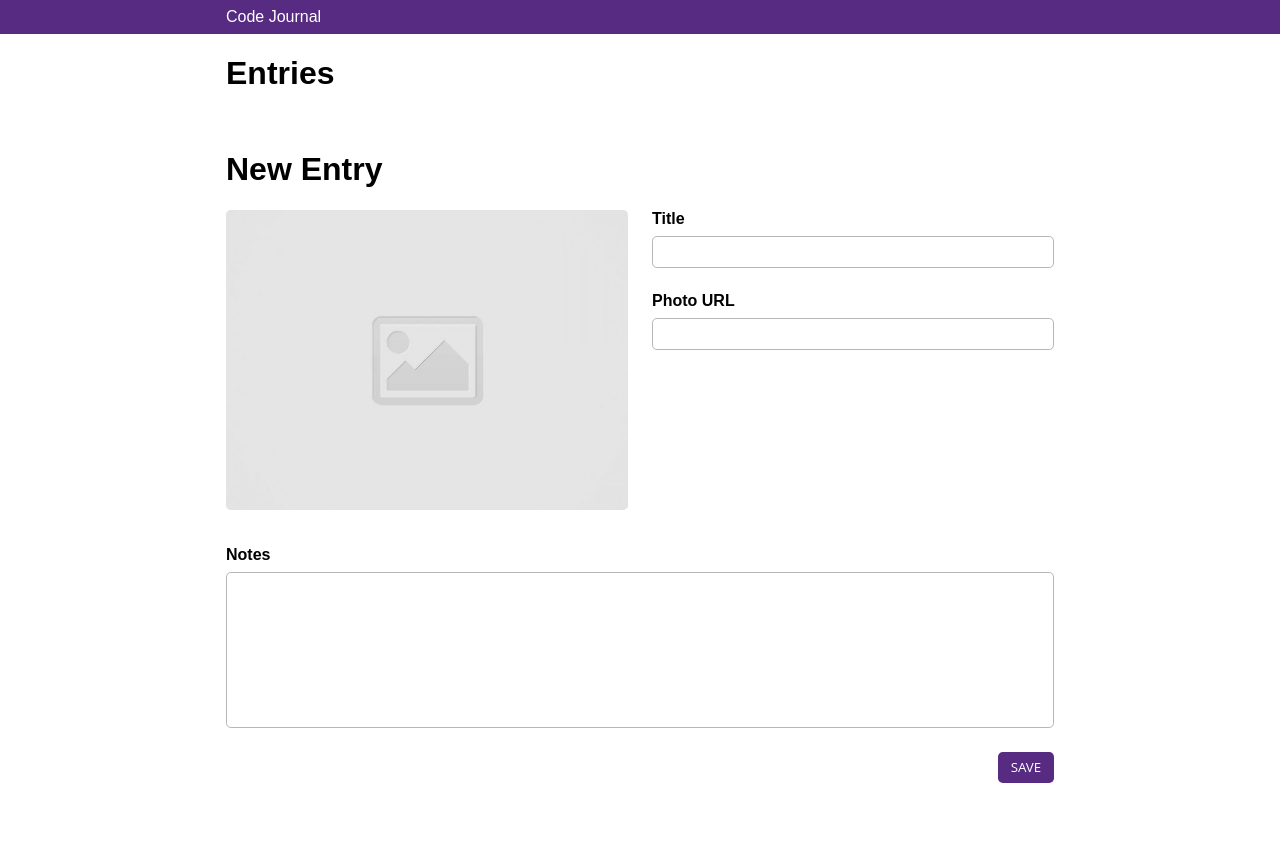
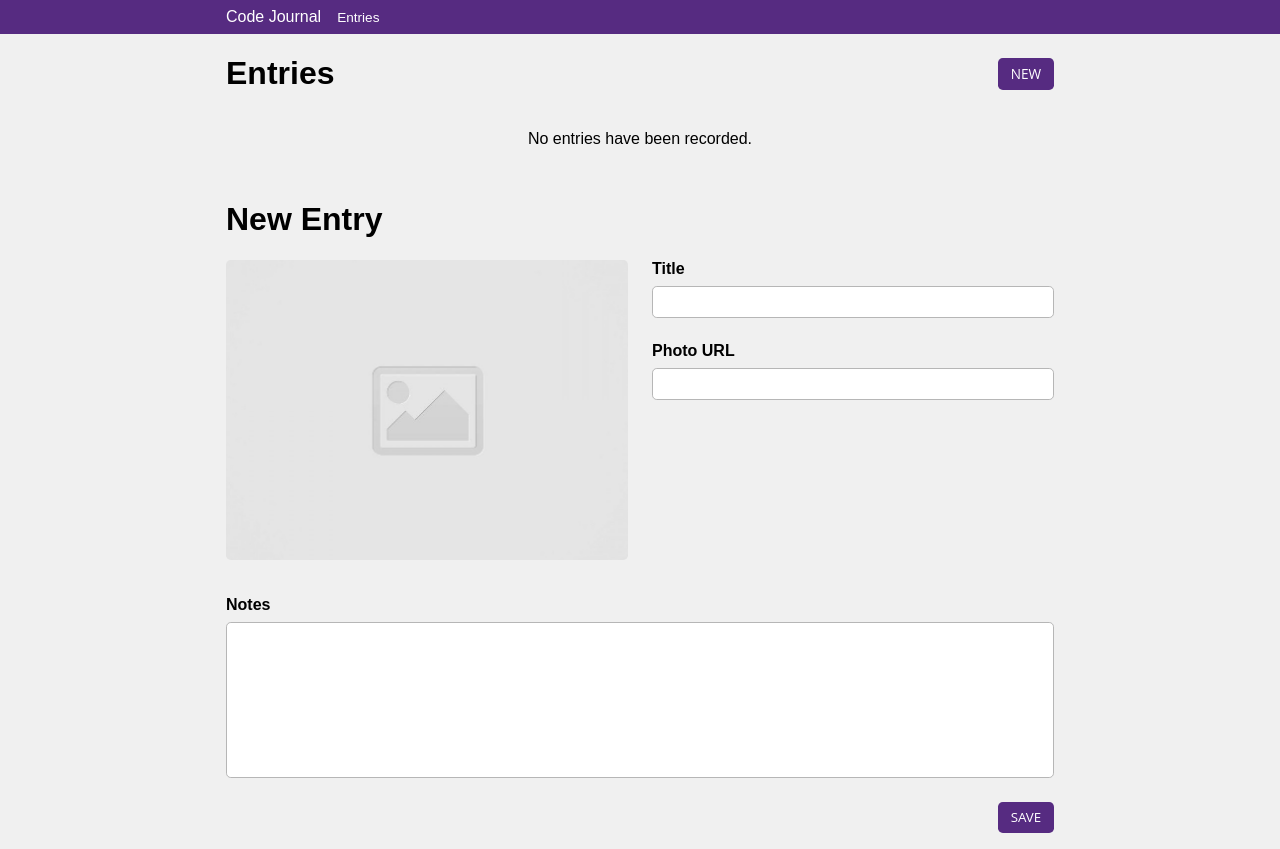
Before and after one commit to Scarlet-K/code-journal, a website: page index.html in a window 1280 px wide. Before the commit the page ends 800 px from the top, so only its background shows below. Drawn offline with Linux system fonts and the light colour scheme.

Commit message:
In progress: add an anchor to the entries view that shows the entry form. #2

```diff
--- a/css/styles.css
+++ b/css/styles.css
@@ -1,5 +1,6 @@
 body {
   font-family: "Proza Libre", sans-serif;
+  background-color: #f0f0f0;
 }
 
 label,
@@ -32,6 +33,12 @@ img {
   max-height: 300px;
   object-fit: cover;
   border-radius: 0.3rem;
+}
+
+a {
+  padding: 0 1rem;
+  text-decoration: none;
+  font-size: 0.85rem;
 }
 
 .purple-back {
@@ -67,7 +74,25 @@ img {
   text-align: right;
 }
 
+.text-center {
+  text-align: center;
+}
+
+.align-center {
+  align-items: center;
+}
+
 .save-button {
+  color: white;
+  background-color: #562b81;
+  border: none;
+  border-radius: 0.3rem;
+  padding: 0.4rem 0.8rem;
+  font-family: "Open sans", sans-serif;
+  text-transform: uppercase;
+}
+
+.fake-button {
   color: white;
   background-color: #562b81;
   border: none;
--- a/index.html
+++ b/index.html
@@ -17,17 +17,25 @@
     <div class="container">
       <div class="row">
         <div class="column-full">
-          <p class="white-font margin">Code Journal</p>
+          <p class="white-font margin">Code Journal<a href="#" class="white-font">Entries</a></p>
         </div>
       </div>
     </div>
   </header>
   <main class="container">
     <div data-view="entries">
-      <div class="row">
-        <div class="column-full">
+      <div class="row align-center">
+        <div class="column-half">
           <h1>Entries</h1>
         </div>
+        <div class="column-half text-right">
+          <div class="align-center">
+            <a href="#" data-view="entry-form" class="fake-button view">New</a>
+          </div>
+        </div>
+      </div>
+      <div class="row">
+        <p class="column-full text-center">No entries have been recorded.</p>
       </div>
       <ul></ul>
     </div>
@@ -37,7 +45,7 @@
           <h1>New Entry</h1>
         </div>
       </div>
-      <form class="row">
+      <form data-view="entry-form" class="row view">
         <div class="column-half">
           <div class="pd-b image-box">
             <img src="images/placeholder-image-square.jpg" alt="placeholder">
```
